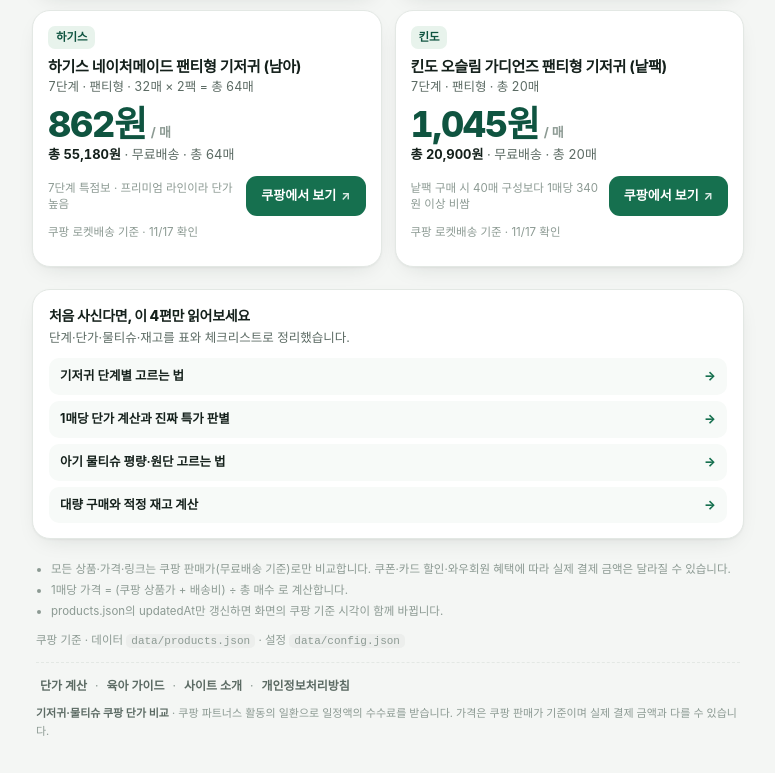
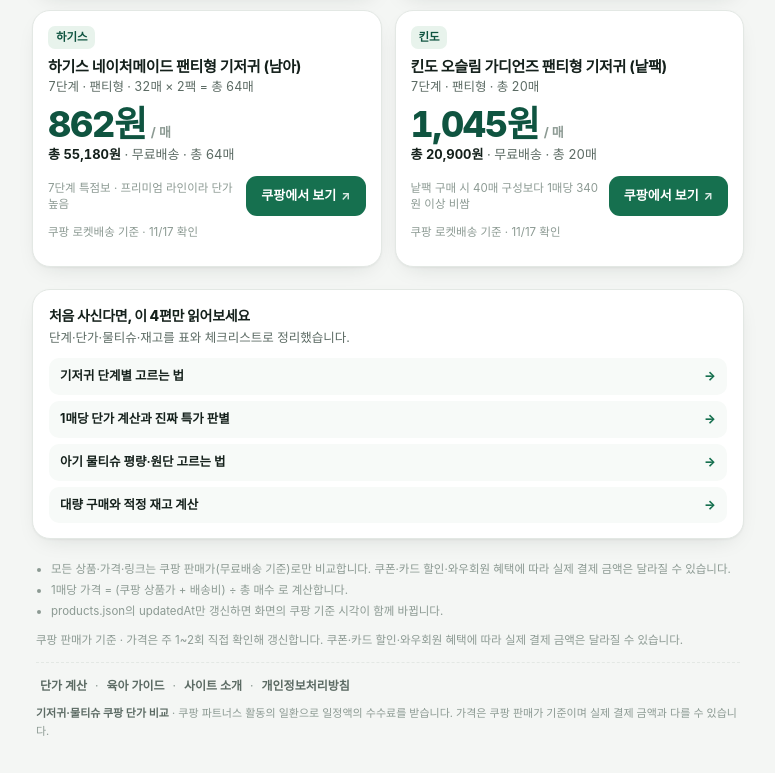
Before and after one commit to eom19861-cloud/diaper-deals-kr, a plain HTML site: page index.html in a window 1280 px wide. Shown: the part 2658-3431 px from the top of the page, without its empty margins (252-1027 px from the left). Drawn offline with Linux system fonts and the light colour scheme.

Commit message:
chore: 메인 푸터의 내부 파일 경로 문구를 방문자용 안내로 교체

```diff
--- a/index.html
+++ b/index.html
@@ -197,7 +197,7 @@
 
   <footer class="foot">
     <ul id="footNotes" class="foot__notes"></ul>
-    <p class="foot__src">쿠팡 기준 · 데이터 <code>data/products.json</code> · 설정 <code>data/config.json</code></p>
+    <p class="foot__src">쿠팡 판매가 기준 · 가격은 주 1~2회 직접 확인해 갱신합니다. 쿠폰·카드 할인·와우회원 혜택에 따라 실제 결제 금액은 달라질 수 있습니다.</p>
     <nav class="foot__links" aria-label="사이트 정보">
       <a href="/">단가 계산</a><span>·</span>
       <a href="/guides/">육아 가이드</a><span>·</span>
```
